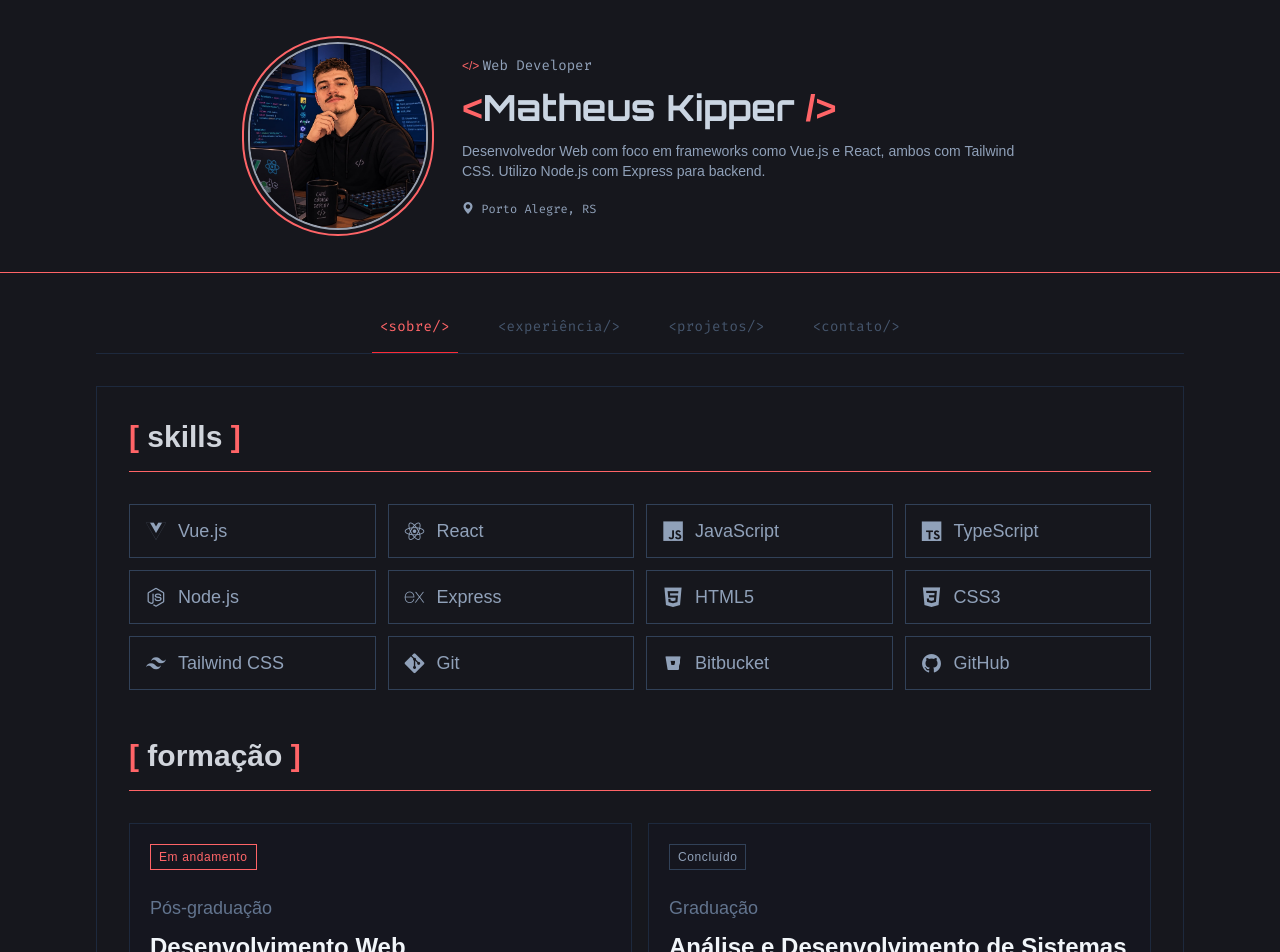
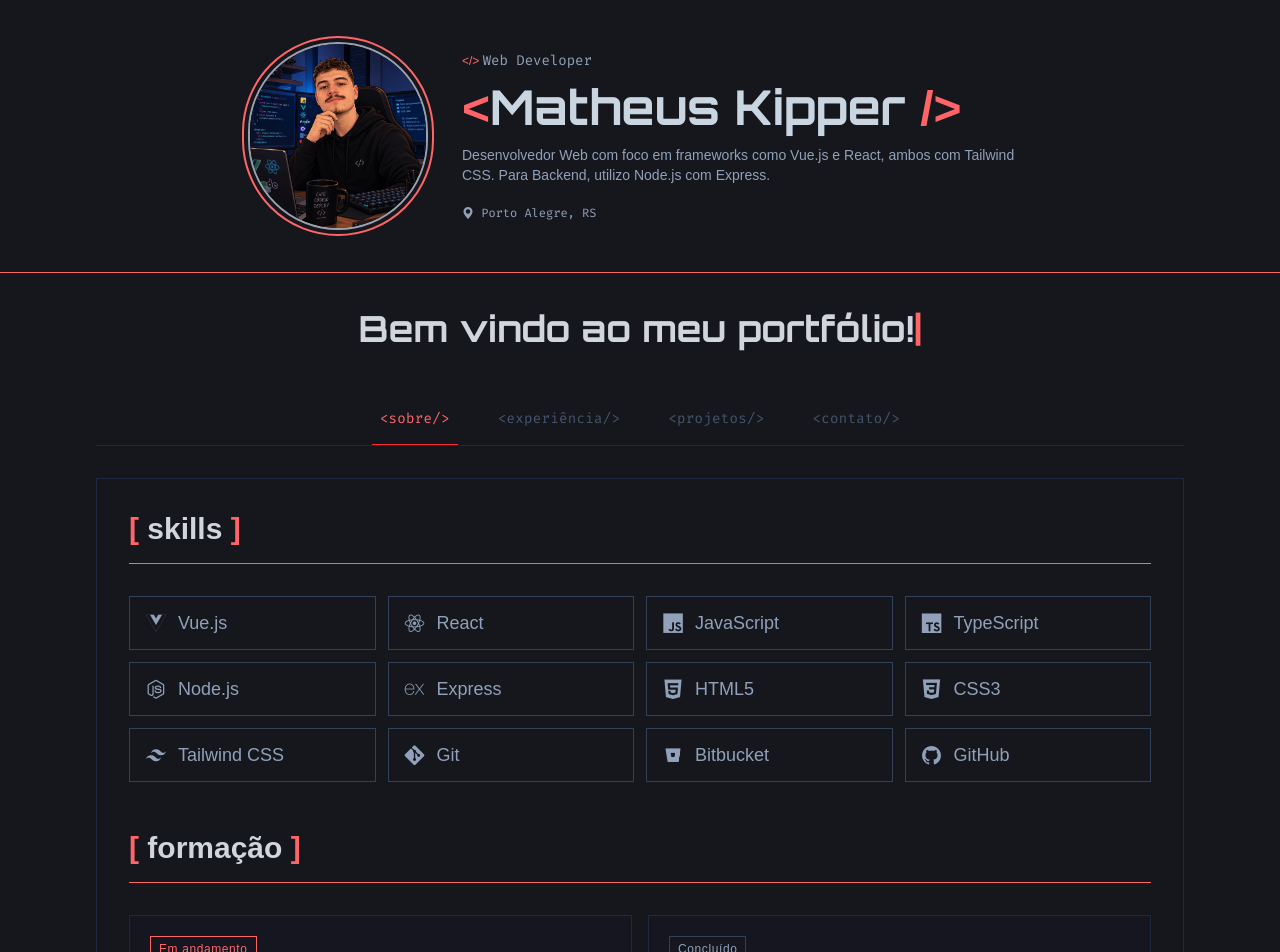
Before and after one commit to matheuskipper/meu_portfolio, a Vue app: page / in a window 1280 px wide. Shown: the top 952 px of the page. Built offline with nearby package versions, Linux system fonts and the light colour scheme; a web font is replaced by a local one.

Commit message:
editando a parte de projetos e outros ajustes

```diff
--- a/src/components/About.vue
+++ b/src/components/About.vue
@@ -4,7 +4,7 @@
 </script>
 
 <template>
-  <div class="space-y-12">
+  <div class="space-y-12 cursor-default">
     <Skills />
     <Education />
   </div>
--- a/src/components/Experience.vue
+++ b/src/components/Experience.vue
@@ -6,8 +6,8 @@
     title: 'Desenvolvedor Web Junior',
     type: 'CLT',
     period: 'Dezembro 2025 — Atual',
-    description: 'Descreva aqui as principais atividades, responsabilidades e resultados desta experiência.',
-    tags: ['Tecnologia', 'Ferramenta', 'Método', 'Área'],
+    description: 'Desenvolvimento e manutenção de interfaces frontend e backend, utilizando principalmente Vue.js e React para front-end, e Node.js para backend. Realização de ajustes, melhorias e suporte contínuo em projetos já existentes.',
+    tags: ['Vue.js', 'React', 'Tailwind', 'TypeScript', 'SQL DBX', 'Node.js', 'Bitbucket'],
   },
   {
     company: 'Lefisc Legislação Fiscal',
@@ -15,8 +15,8 @@
     title: 'Desenvolvedor Web Trainee',
     type: 'CLT',
     period: 'Maio 2025 — Dezembro 2025',
-    description: 'Descreva aqui as principais atividades, responsabilidades e resultados desta experiência.',
-    tags: ['Vue.js', 'SQL DBX', 'Método', 'Área'],
+    description: 'Desenvolvimento e manutenção de interfaces front-end utilizando principalmente o framework Vue.js. Realização de ajustes, melhorias e suporte contínuo em projetos já existentes.',
+    tags: ['Vue.js', 'Tailwind', 'SQL DBX', 'Bitbucket'],
   },
   {
     company: 'Lefisc Legislação Fiscal',
@@ -65,13 +65,13 @@
           </span>
         </div>
 
-        <h3 class="font-geist text-base font-bold text-slate-100">
+        <h3 class="font-geist text-lg font-bold text-slate-100">
           {{ experience.title }} - <span class="border border-slate-800 px-2 py-1 text-xs text-gray-300 font-code">{{ experience.type }}</span>
         </h3>
-        <p class="mt-2 font-mono text-[10px] text-slate-400">
+        <p class="mt-2 font-mono text-[12px] text-slate-400">
           {{ experience.period }}
         </p>
-        <p class="mt-5 flex-1 font-geist text-xs leading-relaxed text-slate-400">
+        <p class="mt-5 flex-1 font-geist text-xs leading-relaxed text-slate-400 text-justify">
           {{ experience.description }}
         </p>
 
@@ -79,7 +79,7 @@
           <li
             v-for="tag in experience.tags"
             :key="tag"
-            class="border border-slate-800 px-2 py-1 font-mono text-[10px] text-slate-400"
+            class="border border-slate-800 px-2 py-1 font-geist text-[10px] text-slate-400"
           >
             {{ tag }}
           </li>
--- a/src/components/Header.vue
+++ b/src/components/Header.vue
@@ -11,10 +11,10 @@
             class="w-45 rounded-full border-2 border-gray-400" /></div>
         <div>
             <h2 class="font-code text-sm"><span class="font-geist text-red-400 text-xs">{{'</> '}}</span>Web Developer</h2>
-            <h1 class="text-4xl mt-3 mb-3 font-tech font-bold text-slate-300"><span class="font-geist text-red-400"><</span>Matheus Kipper <span class="font-geist text-red-400">/></span>
+            <h1 class="text-5xl mt-3 mb-3 font-tech font-bold text-slate-300"><span class="font-geist text-red-400"><</span>Matheus Kipper <span class="font-geist text-red-400">/></span>
             <span class="animate-blink text-red-400 font-code font-bold">_</span>
             </h1>
-            <p class="mb-5 max-w-xl text-pretty font-geist text-sm">Desenvolvedor Web com foco em frameworks como Vue.js e React, ambos com Tailwind CSS. Utilizo Node.js com Express para backend.
+            <p class="mb-5 max-w-xl text-pretty font-geist text-sm">Desenvolvedor Web com foco em frameworks como Vue.js e React, ambos com Tailwind CSS. Para Backend, utilizo Node.js com Express.
             </p>
             <p class="font-code text-xs"><i class="bi bi-geo-alt-fill"></i> Porto Alegre, RS</p>
         </div>
--- a/src/components/Home.vue
+++ b/src/components/Home.vue
@@ -1,5 +1,5 @@
 <script setup>
-import { ref } from 'vue'
+import { ref, onMounted } from 'vue'
 import About from './About.vue'
 import Experience from './Experience.vue'
 import Projects from './Projects.vue'
@@ -12,10 +12,35 @@
   { id: 'contact', label: 'contato', component: Contact },
 ]
 
-const activeItem = ref('about')
+const activeItem = ref('about');
+
+const fraseBoasVindas = 'Bem vindo ao meu portfólio!';
+const textoExibido = ref('');
+const velocidade = 100
+
+const digitar = () => {
+  let i = 0;
+  const intervalo = setInterval(() => {
+  if (i < fraseBoasVindas.length) {
+      textoExibido.value += fraseBoasVindas.charAt(i)
+      i++
+    } else {
+      clearInterval(intervalo)
+    }
+  }, velocidade)
+}
+
+onMounted(() => {
+  digitar();
+})
+
 </script>
 
 <template>
+  <div class="mt-9 mb-4 text-center text-4xl font-tech font-bold text-gray-800">
+    <span class="text-gray-300">{{ textoExibido }}</span>
+    <span class="cursor text-red-400">|</span>
+  </div>
   <main class="mx-auto max-w-6xl px-4 py-10 text-gray-300 sm:px-6 lg:px-8">
     <nav
       aria-label="Portfolio sections"
@@ -52,3 +77,16 @@
     </section>
   </main>
 </template>
+
+<style scoped>
+.cursor {
+  display: inline-block;
+  font-weight: bold;
+  animation: piscar 1s step-end infinite;
+}
+
+@keyframes piscar {
+  0%, 100% { opacity: 1; }
+  50% { opacity: 0; }
+}
+</style>
--- a/src/components/Projects.vue
+++ b/src/components/Projects.vue
@@ -1,5 +1,78 @@
+<script setup>
+const projects = [
+    {
+    projectName: 'Consulta de CEP e Cálculo de Frete',
+    stack: 'Backend',
+    linkGh: 'https://github.com/matheuskipper/API_frete_sistemas_distribuidos',
+    description: 'Aplicação desenvolvida para implementação de microsserviços e sistemas distribuídos. O projeto consulta os dados de um endereço a partir de um CEP e calcula o valor do frete com base em regras de negócio internas.',
+    tags: ['Node.js', 'Express', 'Fetch API', 'JSON'],
+    },
+    {
+    projectName: 'Gerador de Senhas',
+    stack: 'FrontEnd',
+    linkGh: 'https://github.com/matheuskipper/GeradorSenhasVue',
+    description: 'Projeto de um gerador de senhas dinâmico, utilizando o framework Vue.js e estilização com Tailwind CSS, além de utilziar bibliotecas como a generate-password-browser e a toastify-js.',
+    tags: ['Vue.js', 'Tailwind CSS', 'Bibliotecas'],
+    },
+    {
+    projectName: 'Contas e Despesas',
+    stack: 'FrontEnd',
+    linkGh: 'https://github.com/matheuskipper/Controle-contas-despesas',
+    description: 'Uma ferramenta simples e intuitiva para gerenciar suas finanças pessoais. Adicione e visualize suas contas e despesas diárias de forma fácil, mantendo um controle total sobre seus gastos.',
+    tags: ['JavaScript', 'HTML', 'CSS'],
+    },
+]
+</script>
+
+
 <template>
+    <div class="flex justify-between">
     <h1 class="font-geist text-3xl font-bold mb-4"><span class="text-red-400">[</span> projetos <span class="text-red-400">]</span></h1>
-    <!-- Borda inferior -->
+    <a
+    href="https://github.com/matheuskipper"
+    target="_blank"
+    class="p-3 mb-4 rounded-full border border-red-400 hover:bg-red-400 hover:text-gray-200 transition duration-400"
+    >Acessar todos
+    </a>
+    </div>
     <div class="border-b border-red-400 mb-8"></div>
+
+    <div class="grid gap-7 md:grid-cols-1 cursor-default">
+        <article
+        v-for="project in projects"
+        :key="`${project.projectName}`"
+        class="group flex h-full flex-col border border-slate-700 bg-slate-950/20 p-4 transition duration-300 hover:border-red-400 hover:bg-slate-900/40 sm:p-5"
+        >
+        <div class="mb-3 flex items-start justify-between gap-4">
+          <h2 class="font-geist text-xl font-bold text-red-400">
+            {{ project.projectName }}  <span class="border border-slate-800 px-2 py-1 text-xs text-gray-300 font-code">{{ project.stack }}</span>
+          </h2>
+        </div>
+
+
+        <h3 class="font-geist text-base font-bold text-slate-400 mb-2 max-w-4xl">
+          {{ project.description }}
+
+        </h3>
+        <p class="mt-5 flex-1 font-geist text-xs leading-relaxed text-slate-400">
+          <a
+          :href="project.linkGh"
+          target="_blank"
+          class="p-3 rounded-full text-sm border border-red-400 hover:bg-red-400 hover:text-gray-200 transition duration-400 cursor-pointer">Clique para acessar o projeto
+          </a>
+
+        </p>
+
+        <ul class="mt-10 flex flex-wrap gap-2" aria-label="Tecnologias e competências">
+          <li
+            v-for="tag in project.tags"
+            :key="tag"
+            class="border border-slate-800 px-2 py-1 font-code text-md text-slate-400"
+          >
+            {{ tag }}
+          </li>
+        </ul>
+
+        </article>
+    </div>
 </template>
```
